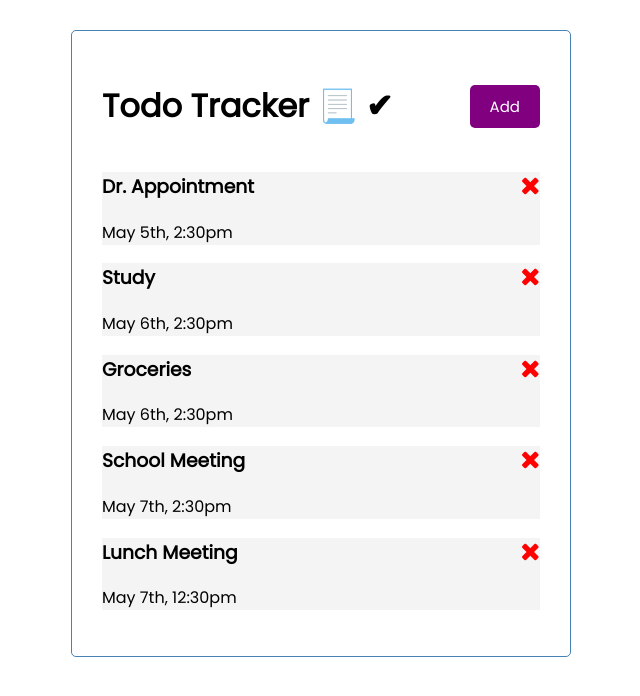
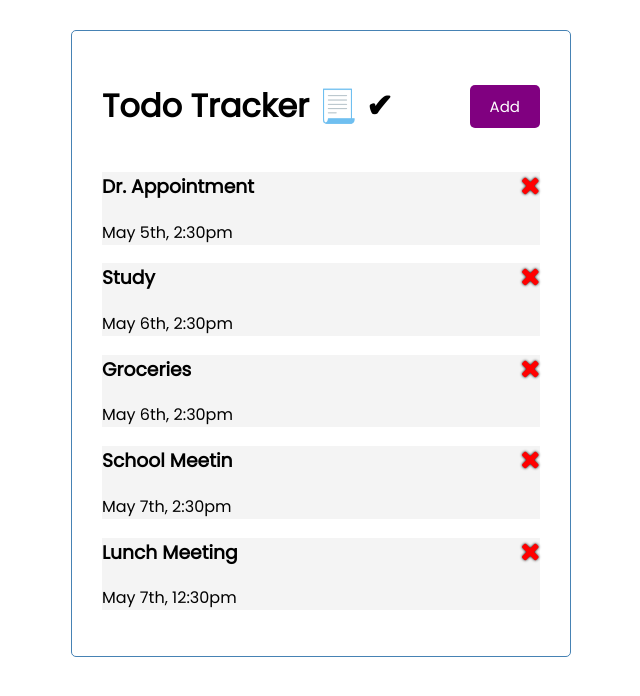
Before and after one commit to alvalle09/AngTodoapp, an Angular app: page / in a window 1280 px wide. Shown: the top 696 px of the page, without its empty margins (319-959 px from the left). Built offline with nearby package versions, Linux system fonts and the light colour scheme; data requests are answered from the project's data file.

Commit message:
use fontawesome instead of angular fs

```diff
--- a/db.json
+++ b/db.json
@@ -20,7 +20,7 @@
     },
     {
       "id": 4,
-      "text": "School Meeting",
+      "text": "School Meetin",
       "day": "May 7th, 2:30pm",
       "reminder": false
     },
--- a/src/app/components/task-item/task-item.component.css
+++ b/src/app/components/task-item/task-item.component.css
@@ -15,4 +15,5 @@
 
 i {
     color: red;
+    text-shadow: 0 0 3px #000;
 }
```
